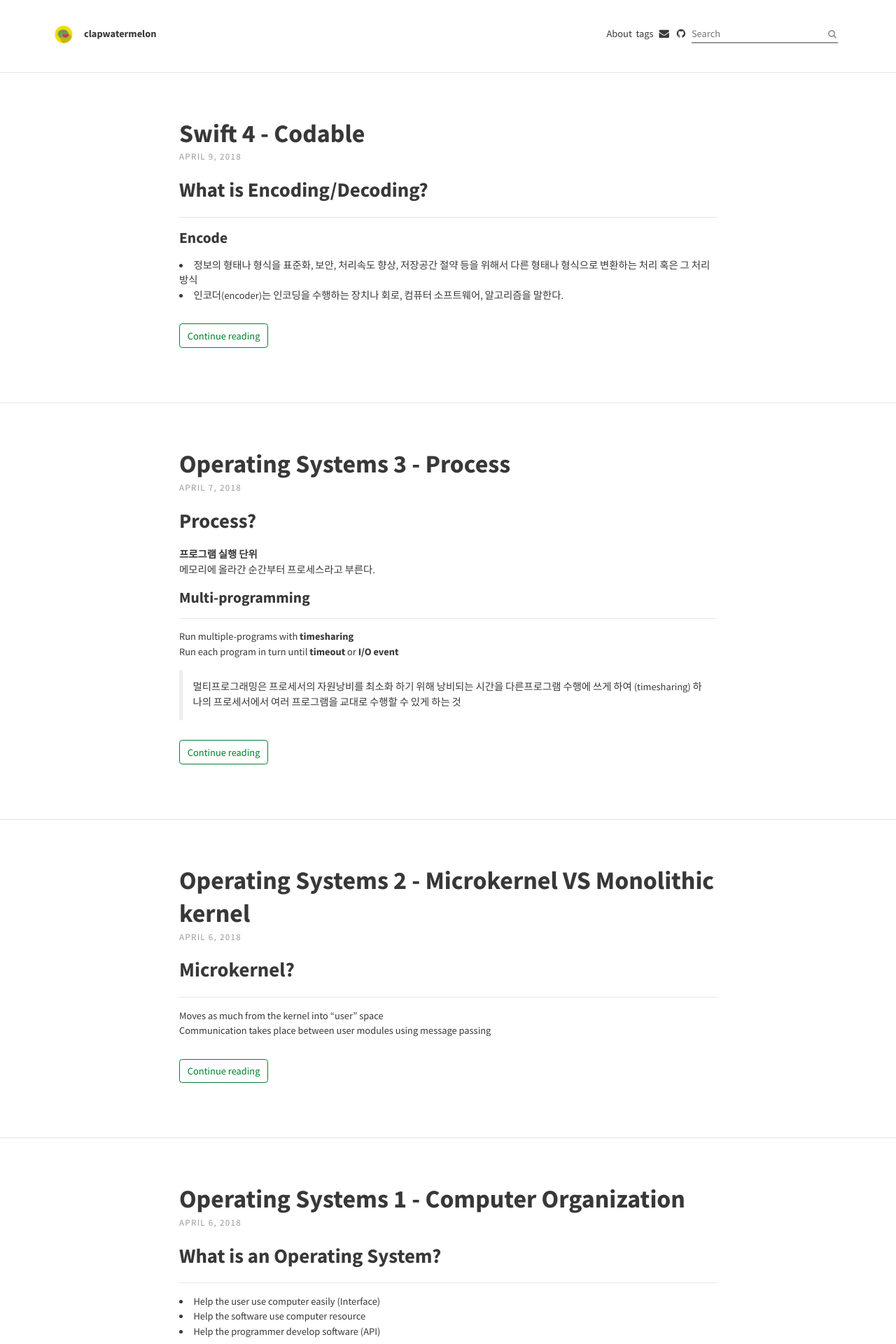
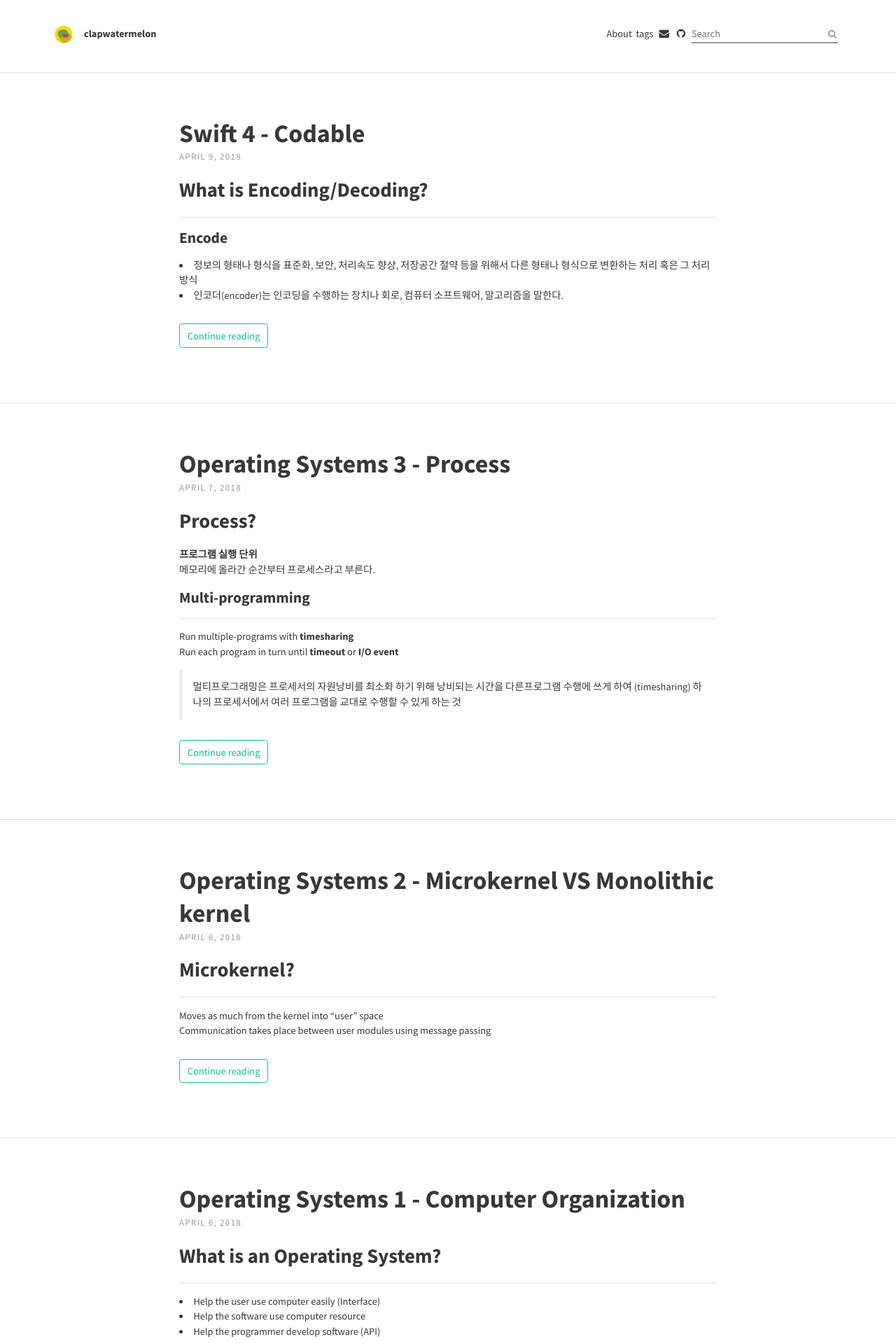
Before and after one commit to clapwatermelon/clapwatermelon.github.io, a Jekyll site: the page built from index.html, in a window 1280 px wide. Shown: the top 1920 px of the page at 70% size. Built offline with Jekyll 4.4.1, drawn with Linux system fonts in a browser that asks for light colours; nearby versions of some CDN libraries; the list of posts is cut into pages by our own code; comment, search, counter and statistics services are not loaded.

Commit message:
change link color

```diff
--- a/_sass/base/_variables.scss
+++ b/_sass/base/_variables.scss
@@ -15,7 +15,7 @@ $border-color: rgba(0, 0, 0, 0.1); // rgba recommended if using feature images
 
 // Typography colours
 $text-color: #383838;
-$link-color: #00802b;
+$link-color: #1ABC9C;
 $selection-color: #D4D4D4; // visible when highlighting text
 
 // Tags color
```
